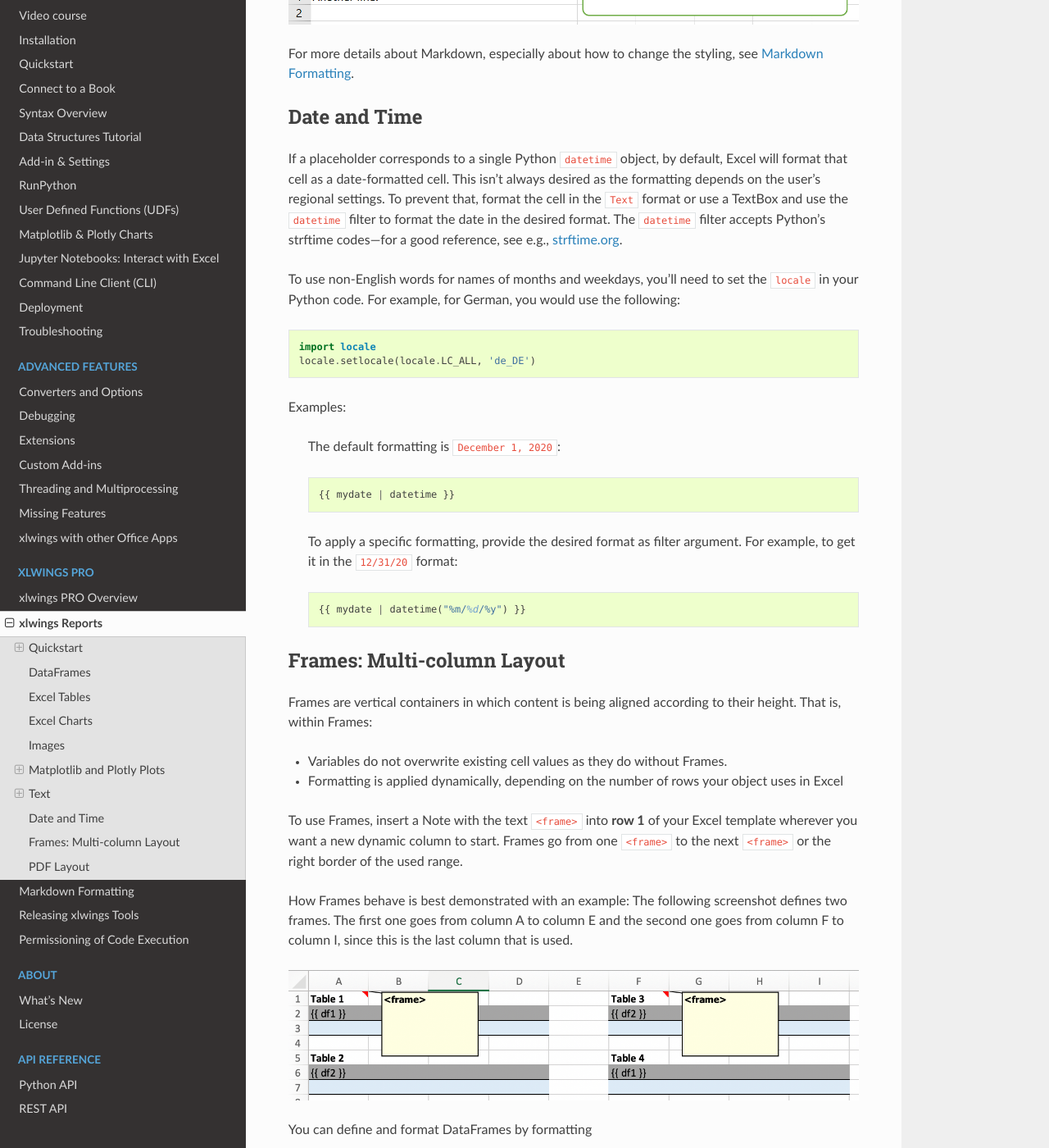
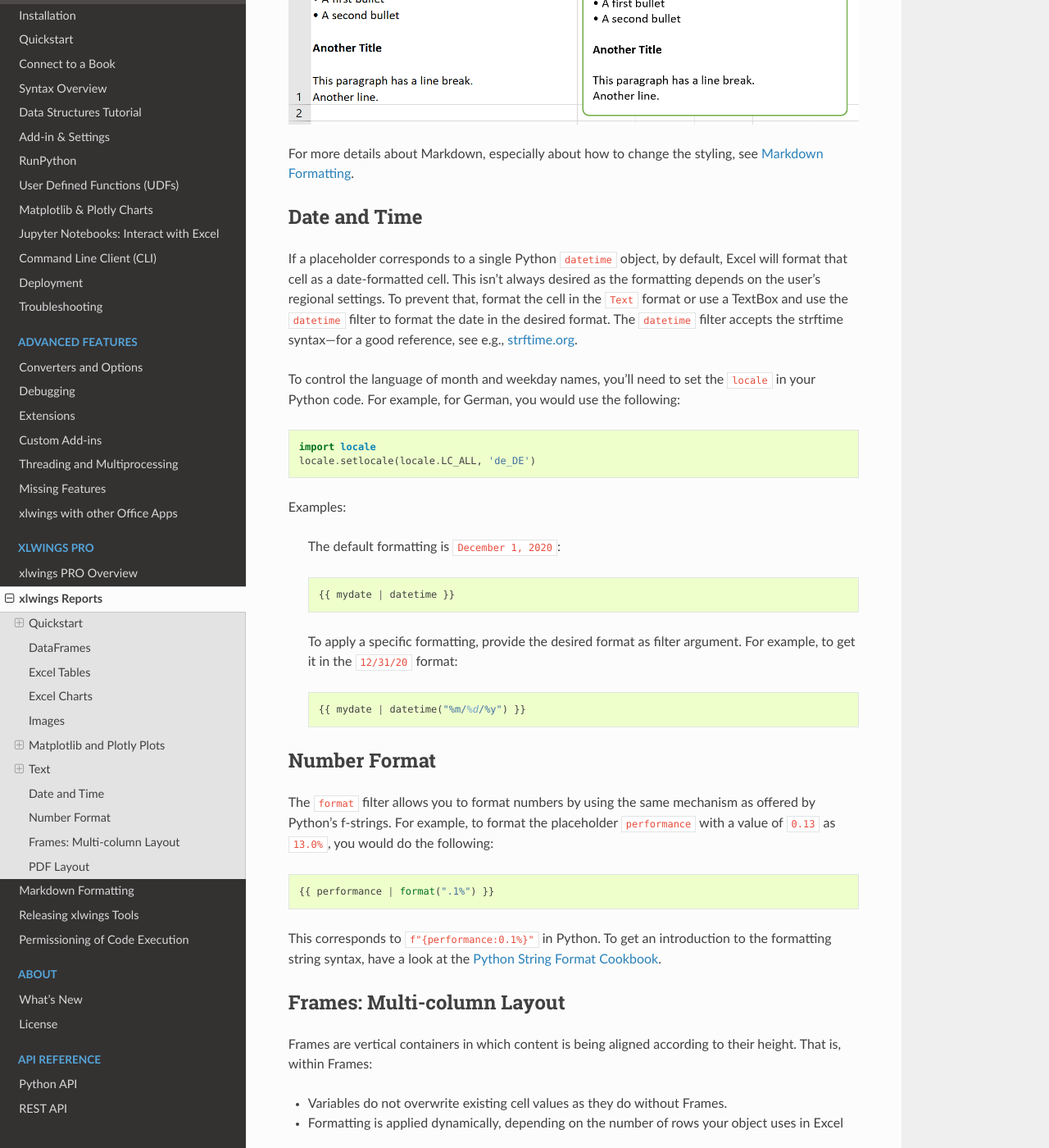
Before and after one commit to xlwings/xlwings, a Sphinx documentation site: the page built from docs/reports.rst, in a window 1280 px wide and 1400 px high, scrolled down 16854 px. Shown: the whole window at 82% size. Built offline with Sphinx 7.4.7 and the Read the Docs theme 2.0.0, drawn with Linux system fonts in a browser that asks for light colours; some of the changed text lies outside the part shown.

Commit message:
added formatting filter

```diff
--- a/docs/reports.rst
+++ b/docs/reports.rst
@@ -256,6 +256,8 @@ Will produce the following report:
 
 .. figure:: images/excel_table_report.png
 
+Headers of Excel tables are relatively strict, e.g. you can't have multi-line headers or merged cells. To get around these limitations, uncheck the ``Header Row`` checkbox under ``Table Design`` and use the ``noheader`` or ``body`` filter (see DataFrame filters). This will allow you to design your own headers outside of the Excel Table.
+
 .. note::
     * At the moment, you can only assign pandas DataFrames to tables
     * For Excel table support, you need at least version 0.21.0
@@ -475,9 +477,9 @@ For more details about Markdown, especially about how to change the styling, see
 Date and Time
 -------------
 
-If a placeholder corresponds to a single Python ``datetime`` object, by default, Excel will format that cell as a date-formatted cell. This isn't always desired as the formatting depends on the user's regional settings. To prevent that, format the cell in the ``Text`` format or use a TextBox and use the ``datetime`` filter to format the date in the desired format. The ``datetime`` filter accepts Python's strftime codes---for a good reference, see e.g., `strftime.org <https://strftime.org/>`_.
+If a placeholder corresponds to a single Python ``datetime`` object, by default, Excel will format that cell as a date-formatted cell. This isn't always desired as the formatting depends on the user's regional settings. To prevent that, format the cell in the ``Text`` format or use a TextBox and use the ``datetime`` filter to format the date in the desired format. The ``datetime`` filter accepts the strftime syntax---for a good reference, see e.g., `strftime.org <https://strftime.org/>`_.
 
-To use non-English words for names of months and weekdays, you'll need to set the ``locale`` in your Python code. For example, for German, you would use the following::
+To control the language of month and weekday names, you'll need to set the ``locale`` in your Python code. For example, for German, you would use the following::
 
     import locale
     locale.setlocale(locale.LC_ALL, 'de_DE')
@@ -493,10 +495,19 @@ Examples:
   {{ mydate | datetime("%m/%d/%y") }}
 
 
+Number Format
+-------------
+
+The ``format`` filter allows you to format numbers by using the same mechanism as offered by Python's f-strings. For example, to format the placeholder ``performance`` with a value of ``0.13`` as ``13.0%``, you would do the following::
+
+{{ performance | format(".1%") }}
+
+This corresponds to ``f"{performance:0.1%}"`` in Python. To get an introduction to the formatting string syntax, have a look at the `Python String Format Cookbook <https://mkaz.blog/code/python-string-format-cookbook/>`_.
+
 .. _frames:
 
 Frames: Multi-column Layout
-------------------------------------
+---------------------------
 
 Frames are vertical containers in which content is being aligned according to their height. That is,
 within Frames:
@@ -560,5 +571,6 @@ Using the ``layout`` parameter in the ``to_pdf()`` command, you can "print" your
 
     book.to_pdf('report.pdf', layout='monthly_layout.pdf')
 
+Note that the layout PDF either needs to consist of a single page (will be used for each reporting page) or will need to have the same number of pages as the report (each report page will be printed on the corresponding layout page).
 
 .. figure:: images/reports_pdf_layout.png
```
Also changed, not shown: 1 other file.
